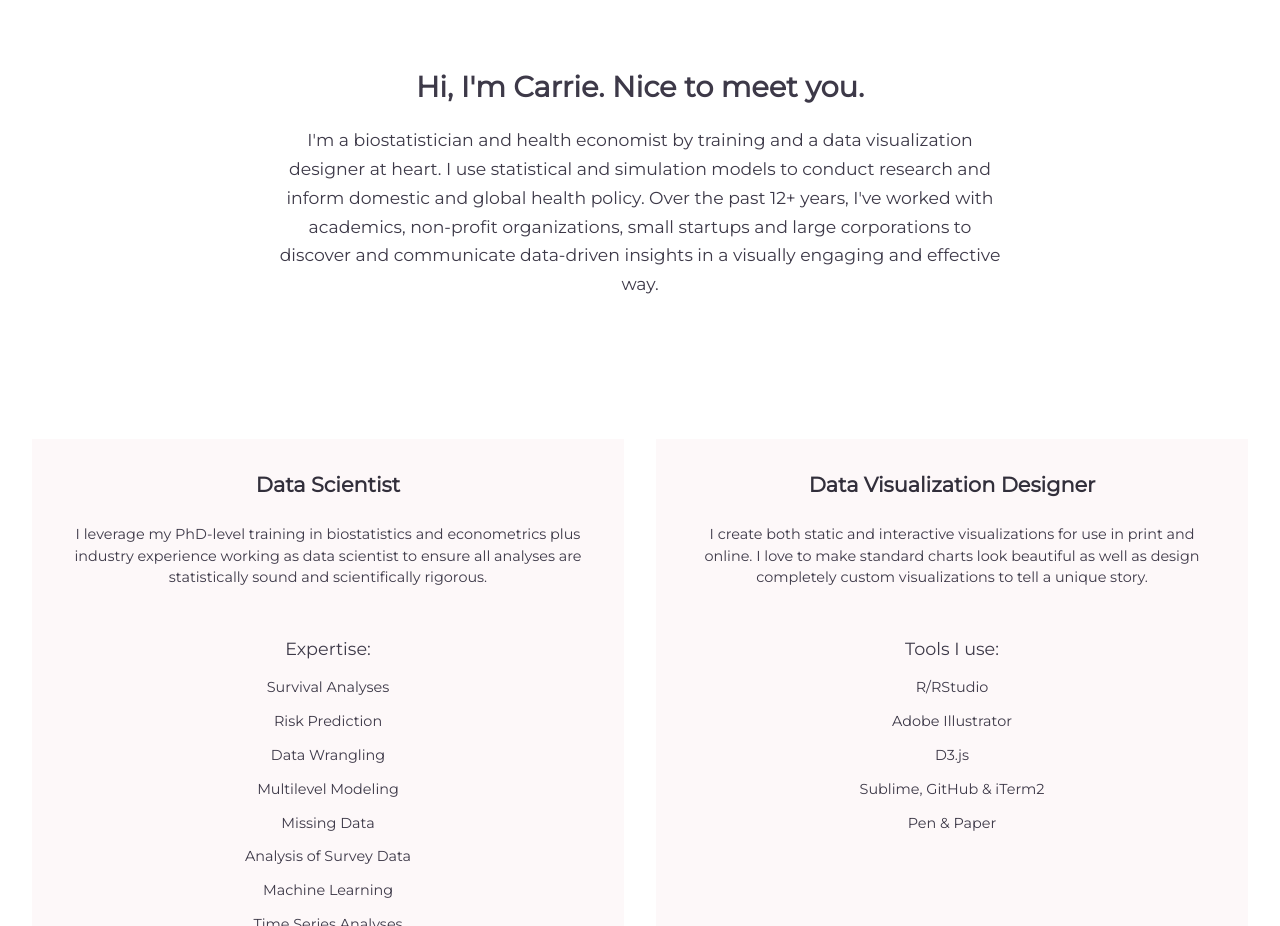
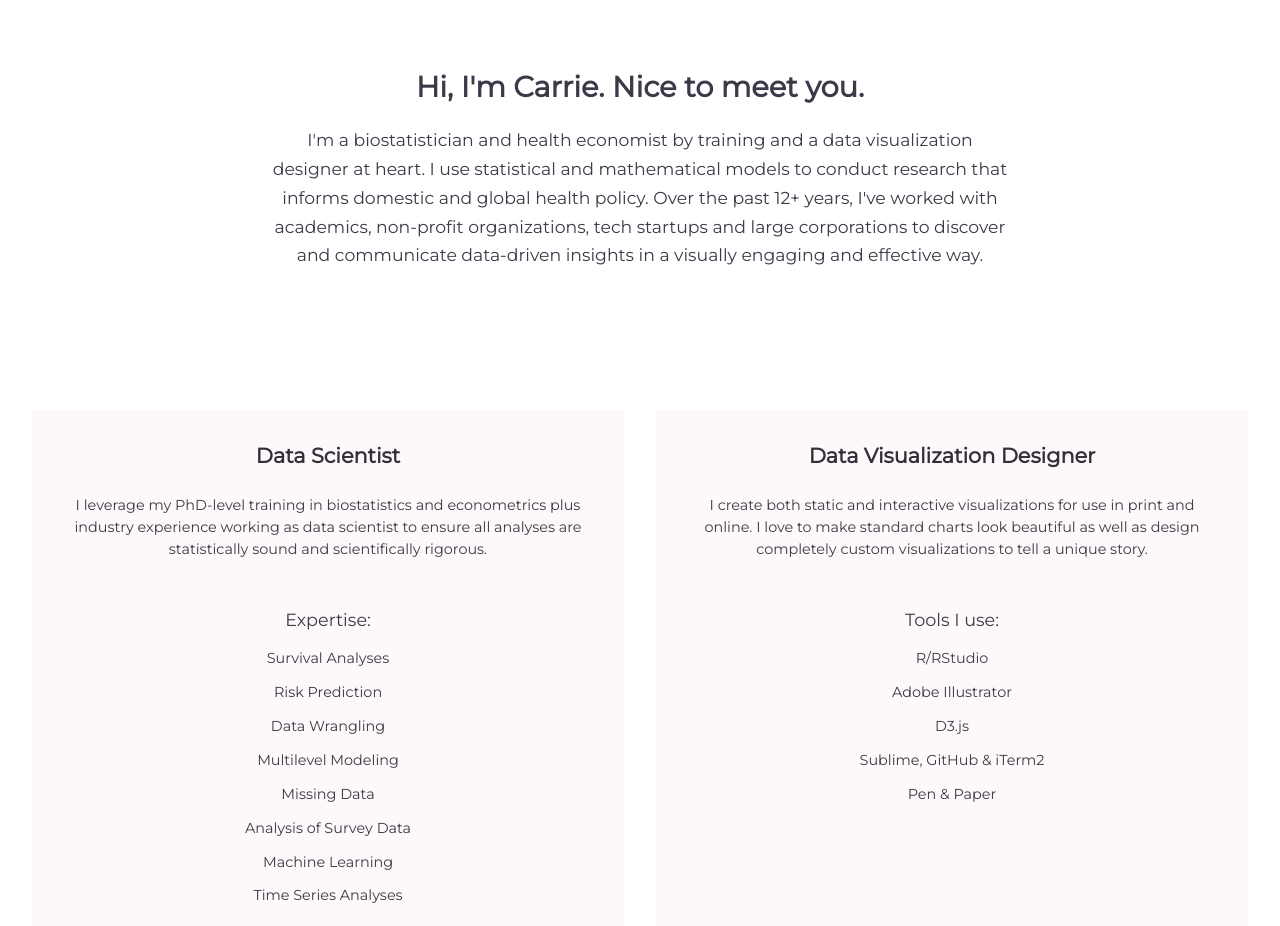
Before and after one commit to carriebennette/carriebennette.github.io, a plain HTML site: page index.html in a window 1280 px wide. Shown: the part 900-1826 px from the top of the page. Drawn offline with nearby package versions, Linux system fonts and the light colour scheme; files whose address does not match are found by name.

Commit message:
very minor copy changes

```diff
--- a/index.html
+++ b/index.html
@@ -66,7 +66,7 @@
 		<br><br><br><br><br><br>
 		<p class="bold large"> Hi, I'm Carrie.  Nice to meet you.
 		<br>
-		<p class="small narrow">I'm a biostatistician and health economist by training and a data visualization designer at heart. I use statistical and simulation models to conduct research and inform domestic and global health policy. Over the past 12+ years, I've worked with academics, non-profit organizations, small startups and large corporations to discover and communicate data-driven insights in a visually engaging and effective way.</p>
+		<p class="small narrow">I'm a biostatistician and health economist by training and a data visualization designer at heart. I use statistical and mathematical models to conduct research that informs domestic and global health policy. Over the past 12+ years, I've worked with academics, non-profit organizations, tech startups and large corporations to discover and communicate data-driven insights in a visually engaging and effective way.</p>
 		<br>
 		<br>
 	</div>
```
